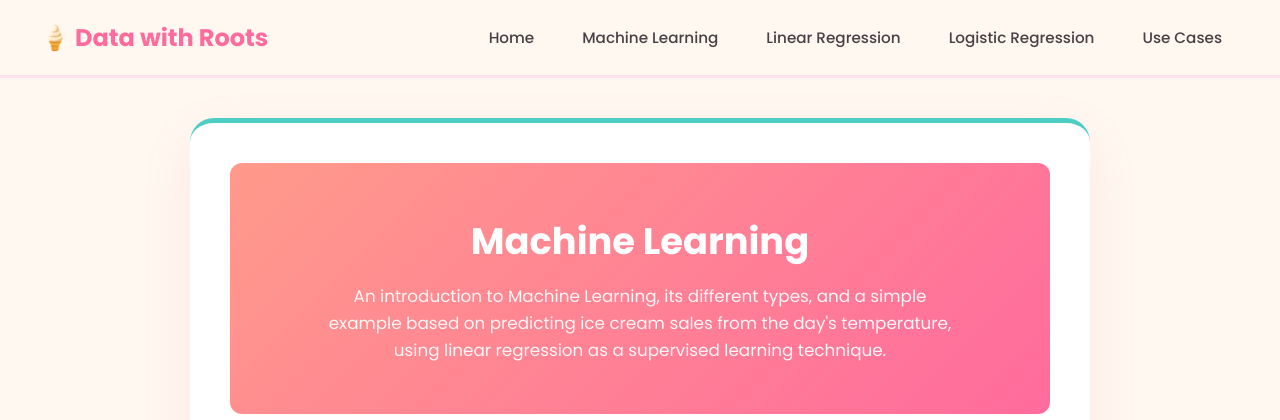
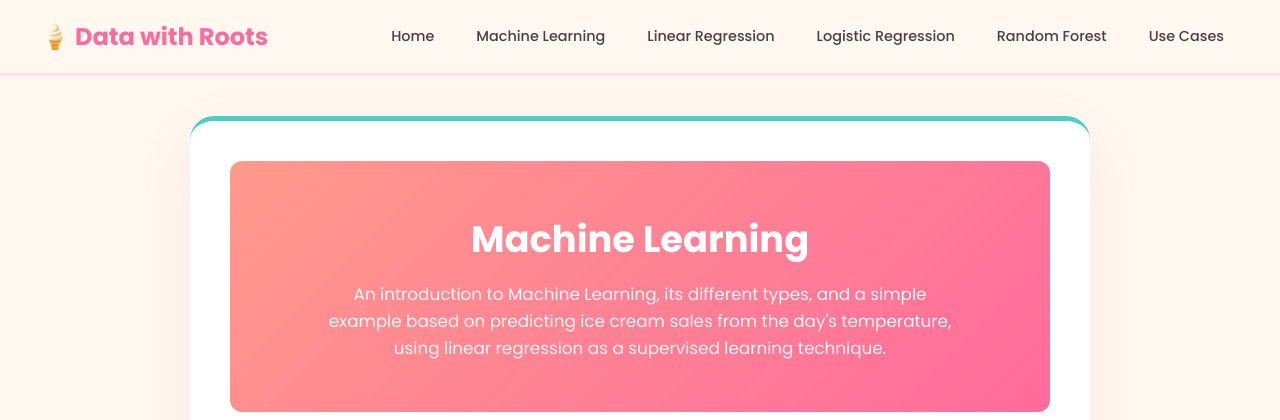
Before and after one commit to EdwGK02/Machine-Learning-IESE, a Flask app: page / in a window 1280 px wide. Shown: the top 420 px of the page. Run offline with Flask 3, Linux system fonts and the light colour scheme.

Commit message:
Add Random Forest to navbar

```diff
--- a/template/Mol.html
+++ b/template/Mol.html
@@ -44,7 +44,8 @@
         .nav-links {
             list-style: none;
             display: flex;
-            gap: 12px;
+            gap: 10px;
+            flex-wrap: wrap;
         }
 
         .nav-links > li {
@@ -54,9 +55,9 @@
         .nav-links > li > a {
             color: #4a3f45;
             text-decoration: none;
-            font-size: 0.95rem;
+            font-size: 0.9rem;
             font-weight: 500;
-            padding: 10px 18px;
+            padding: 10px 16px;
             border-radius: 999px;
             display: inline-block;
             transition: background 0.2s ease, color 0.2s ease, box-shadow 0.2s ease;
@@ -158,6 +159,14 @@
                 </ul>
             </li>
             <li class="dropdown">
+                <a href="#">Random Forest</a>
+                <ul class="dropdown-menu">
+                    <li><a href="{{ url_for('rf_concepts') }}">Concepts</a></li>
+                    <li><a href="{{ url_for('rf_application') }}">Try It</a></li>
+                    <li><a href="{{ url_for('rf_metrics') }}">Evaluation Metrics</a></li>
+                </ul>
+            </li>
+            <li class="dropdown">
                 <a href="#">Use Cases</a>
                 <ul class="dropdown-menu">
                     <li><a href="{{ url_for('use_case', n=1) }}">Use Case 1</a></li>
```
